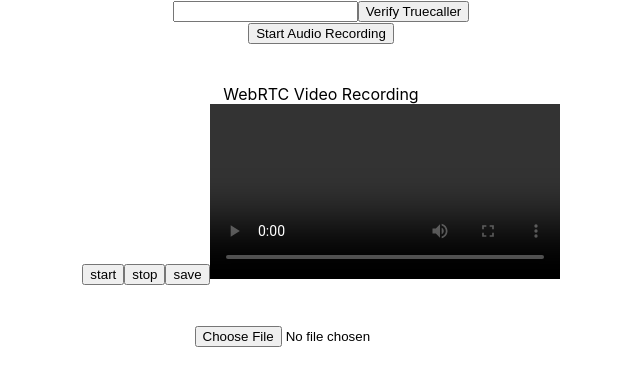
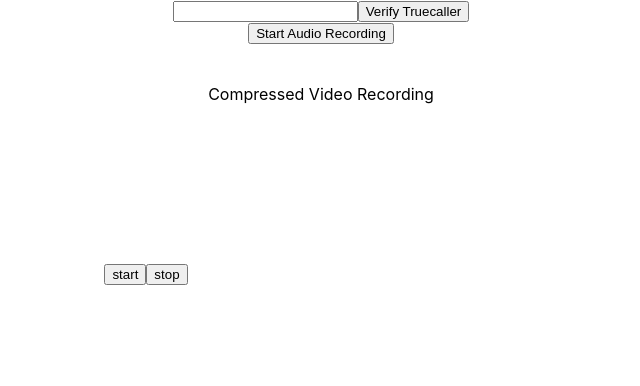
Before and after one commit to geekymehul/video-profile-poc, a React (Create React App) app: page / in a window 1280 px wide. Shown: the top 386 px of the page, without its empty margins (319-959 px from the left). Built offline with nearby package versions, Linux system fonts and the light colour scheme.

Commit message:
adding checks for ios..............

```diff
--- a/src/App.css
+++ b/src/App.css
@@ -51,20 +51,6 @@
   z-index: 2147483647;
 }
 
-video {
-  transform: rotateY(180deg);
-  -webkit-transform:rotateY(180deg); /* Safari and Chrome */
-  -moz-transform:rotateY(180deg); /* Firefox */
-}
-
 .fullscreen-video {
   object-fit: cover;
 }
-
-video::-webkit-media-controls {
- transform: rotateY(180deg);
-}
-
-video::-webkit-media-controls-enclosure {
-  transform: rotateY(0deg);
-}
--- a/src/App.js
+++ b/src/App.js
@@ -18,15 +18,15 @@ function App() {
       <TrueCallerSdk/>
       {isFullScreen ? <></> : <>
         <AudioRecorder></AudioRecorder>
-        {/* <br></br>
-        <br></br>
-        <NativeVideoRecorder enableCompression={true} setActive={setActive}/> */}
         <br></br>
         <br></br>
-        <VideoRecorder setActive={setActive}></VideoRecorder>
+        <NativeVideoRecorder enableCompression={true} setActive={setActive}/>
+        <br></br>
+        {/* <br></br>
+        <VideoRecorder setActive={setActive}></VideoRecorder> */}
         <br></br>
         <br></br>
-        <InputVideoPlayer></InputVideoPlayer>
+        {/* <InputVideoPlayer></InputVideoPlayer> */}
         {/* <FileCompressor></FileCompressor> */}
         <br></br>
       </>}
```
